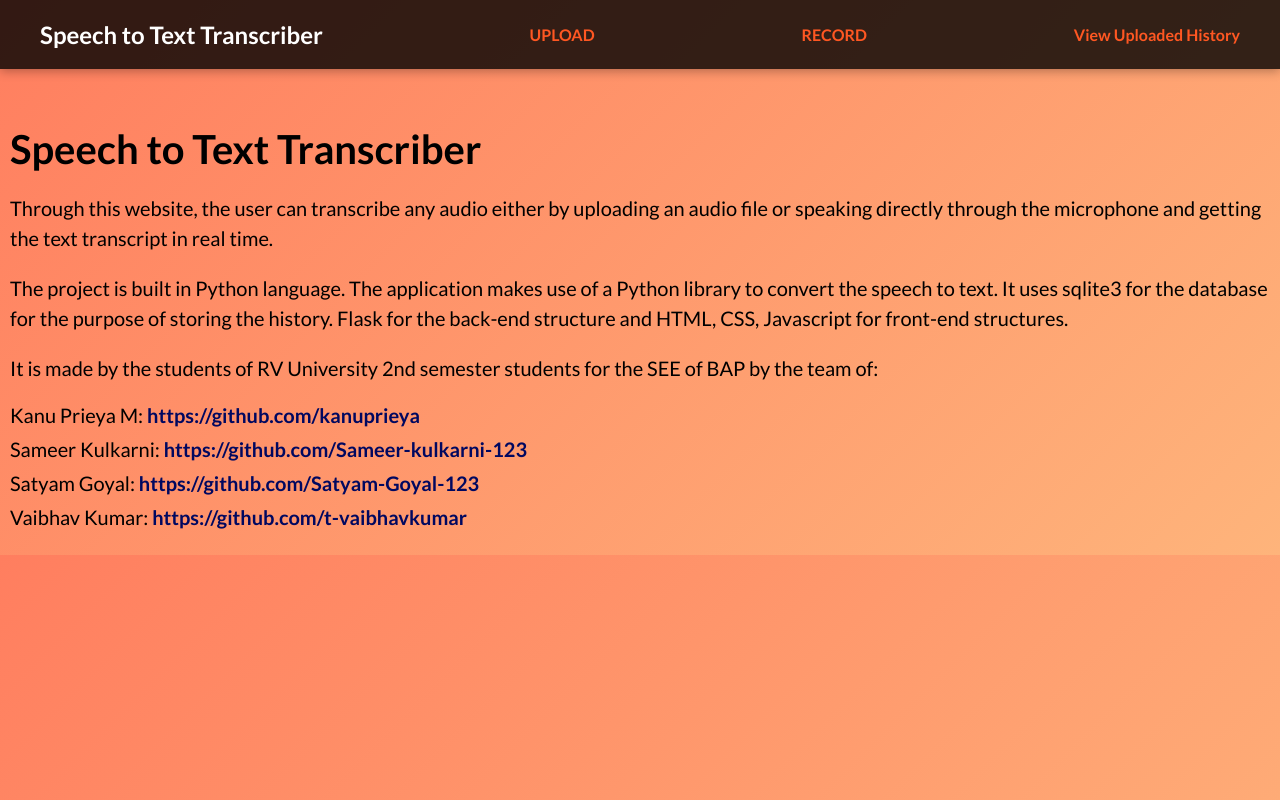
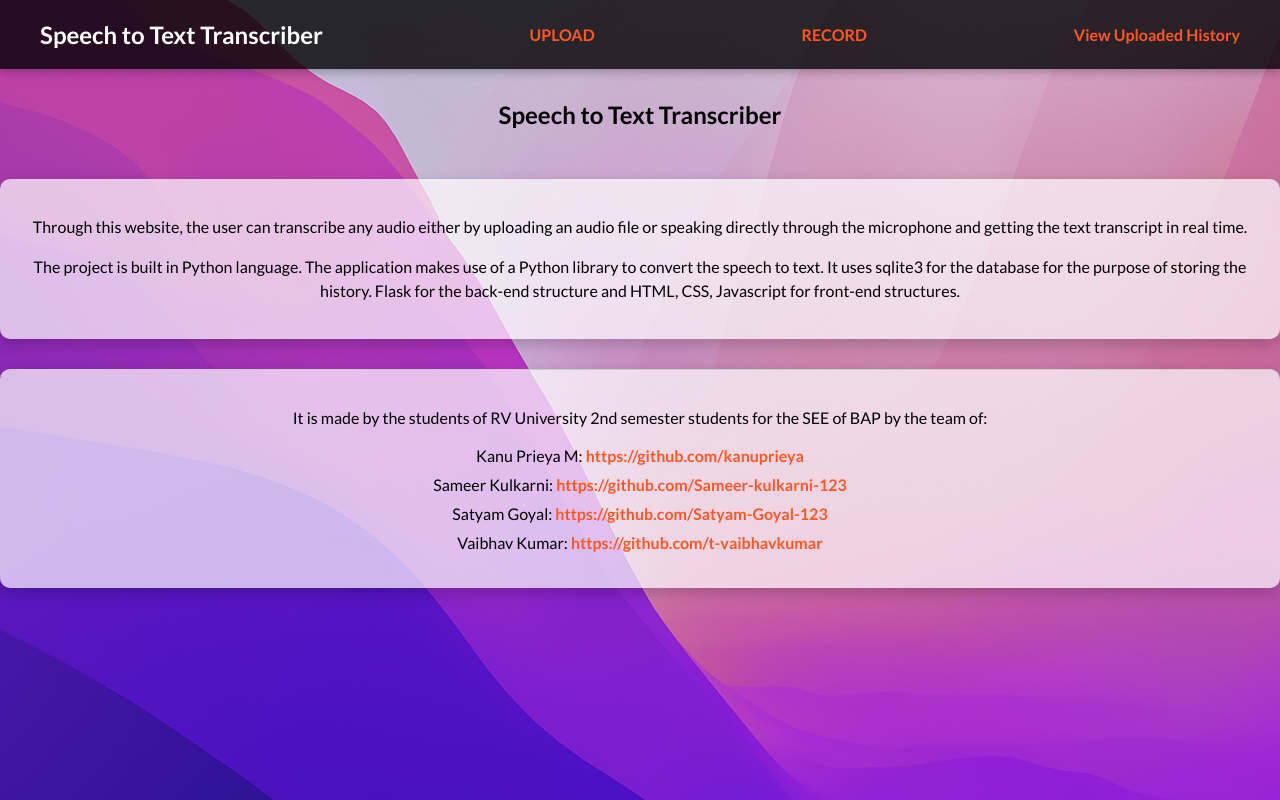
Before and after one commit to Sameer-kulkarni-123/Speech-to-Text, a Flask app: page / in a window 1280 px wide. Run offline with Flask 3, Linux system fonts and the light colour scheme.

Commit message:
changed bg

```diff
--- a/app.py
+++ b/app.py
@@ -1,4 +1,3 @@
-
 from flask import Flask, render_template, request, redirect, url_for, send_from_directory
 import os
 import db_init
--- a/db_init.py
+++ b/db_init.py
@@ -15,5 +15,5 @@ def create_table():
     conn.commit()
     conn.close()
 
-if __name__ == "_main_":
+if __name__ == "__main__":
     create_table()
--- a/static/styles/index.css
+++ b/static/styles/index.css
@@ -1,8 +1,9 @@
+
 body {
     font-family: 'Lato', sans-serif;
     margin: 0;
     padding: 0;
-    background: linear-gradient(135deg, #ff7e5f, #feb47b);
+    background: url('1.png') center center no-repeat fixed;
     color: #fff;
 }
 
@@ -42,6 +43,7 @@ header h1 {
     color: #ff6d42;
 }
 
+
 #container {
     display: flex;
     justify-content: center;
@@ -49,6 +51,7 @@ header h1 {
     height: 100vh;
     padding-top: 100px;
 }
+
 
 #speechContainer {
     max-width: 600px;
@@ -58,6 +61,7 @@ header h1 {
     box-shadow: 0px 10px 30px rgba(0, 0, 0, 0.3);
     text-align: center;
 }
+
 
 h1 {
     font-size: 28px;
@@ -244,7 +248,6 @@ button:focus:not(:focus-visible) {
     border-radius: 10px;
     box-shadow: inset 0px 0px 10px rgba(0, 0, 0, 0.1);
 }
-
 a {
     color: #ff5722;
     text-decoration: none;
@@ -255,44 +258,61 @@ a {
 a:hover {
     color: #ff6d42;
 }
-
+#descriptionContainer h2 {
+    margin-top: 30px;
+    margin-bottom: 50px;
+}
 #descriptionContainer {
     margin-top: 100px;
     color: black;
-    padding: 10px;
+    text-align: center;
+
 }
 
-#descriptionContainer h2 {
-    font-size: 40px;
-    color: black;
-    margin: 15px 0;
+#firstBox {
+    margin-bottom: 30px;
+    background-color: rgba(255, 255, 255, 0.7);
+    padding: 20px;
+    border-radius: 10px;
+    box-shadow: 0px 5px 15px rgba(0, 0, 0, 0.2);
 }
 
-#descriptionContainer p {
-    font-size: 20px;
-    color: black;
+#firstBox p {
+    font-size: 16px;
     line-height: 1.5;
 }
 
-#descriptionContainer ul {
+#secondBox {
+    border-top: 1px solid #ccc;
+    padding-top: 20px;
+    background-color: rgba(255, 255, 255, 0.7);
+    padding: 20px;
+    border-radius: 10px;
+    box-shadow: 0px 5px 15px rgba(0, 0, 0, 0.2);
+}
+
+#secondBox p {
+    font-size: 16px;
+    line-height: 1.5;
+}
+
+#secondBox ul {
     list-style-type: none;
     padding: 0;
-    margin-top: 10px;
 }
 
-#descriptionContainer ul li {
+#secondBox ul li {
     margin: 10px 0;
-    font-size: 20px;
-    color: black;
+    font-size: 16px;
 }
 
-#descriptionContainer ul li a {
-    color: #000860;
+#secondBox ul li a {
+    color: #ff5722;
     text-decoration: none;
     font-weight: bold;
     transition: color 0.3s ease;
 }
 
-#descriptionContainer ul li a:hover {
-    color: #0012d7;
+#secondBox ul li a:hover {
+    color: #ff6d42;
 }
--- a/static/styles/upload.css
+++ b/static/styles/upload.css
@@ -2,7 +2,7 @@ body {
     font-family: 'Lato', sans-serif;
     margin: 0;
     padding: 0;
-    background: linear-gradient(135deg, #ff7e5f, #feb47b);
+    background: url('1.png') center center no-repeat fixed;
     color: #fff;
 }
 
@@ -53,7 +53,6 @@ header h1 {
     padding-top: 50px;
 }
 
-
 #speechContainer {
     max-width: 600px;
     background-color: rgba(255, 255, 255, 0.9);
@@ -61,8 +60,8 @@ header h1 {
     border-radius: 15px;
     box-shadow: 0px 10px 30px rgba(0, 0, 0, 0.3);
     text-align: center;
+
 }
-
 
 h1 {
     font-size: 28px;
--- a/templates/index.html
+++ b/templates/index.html
@@ -18,8 +18,12 @@
 
 <div id="descriptionContainer">
     <h2>Speech to Text Transcriber</h2>
+
+    <div id="firstBox">
         <p>Through this website, the user can transcribe any audio either by uploading an audio file or speaking directly through the microphone and getting the text transcript in real time.</p>
         <p>The project is built in Python language. The application makes use of a Python library to convert the speech to text. It uses sqlite3 for the database for the purpose of storing the history. Flask for the back-end structure and HTML, CSS, Javascript for front-end structures.</p>
+    </div>
+    <div id="secondBox">
         <p>It is made by the students of RV University 2nd semester students for the SEE of BAP by the team of:</p>
         <ul>
             <li>Kanu Prieya M: <a href="https://github.com/kanuprieya" target="_blank">https://github.com/kanuprieya</a></li>
@@ -28,6 +32,9 @@
             <li>Vaibhav Kumar: <a href="https://github.com/t-vaibhavkumar" target="_blank">https://github.com/t-vaibhavkumar</a></li>
         </ul>
     </div>
+</div>
+
+</div>
 
 
 
--- a/templates/rec_page.html
+++ b/templates/rec_page.html
@@ -24,7 +24,9 @@
                 <button id="startRecording">Start Recording</button>
                 <button id="stopRecording" disabled>Stop Recording</button>
             </div>
-            <div id="transcription"></div>
+            <div id="transcription" class="error-message">
+            </div>
+
         </div>
     </div>
 
```
Also changed, not shown: static/styles/history.css (+9 -1 lines), static/styles/record.css (+63 -9 lines), static/styles/1.png (added). Lines whose indentation alone changed are shown as unchanged.
